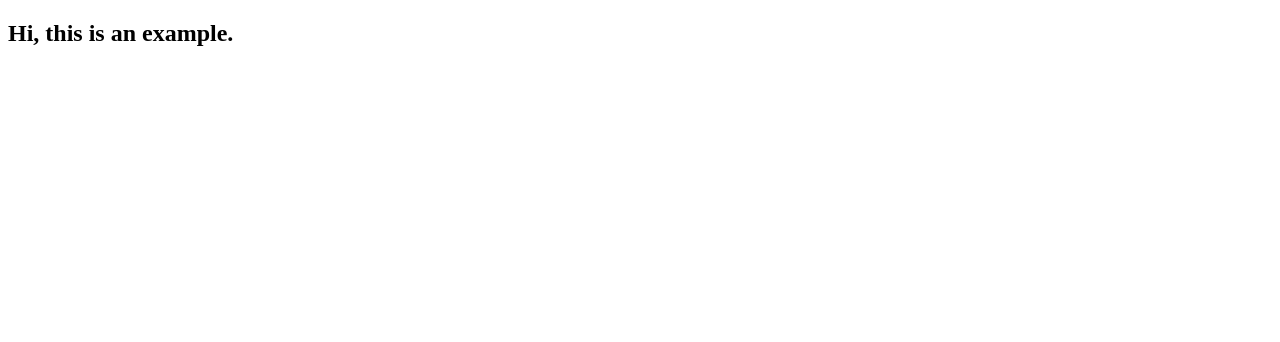
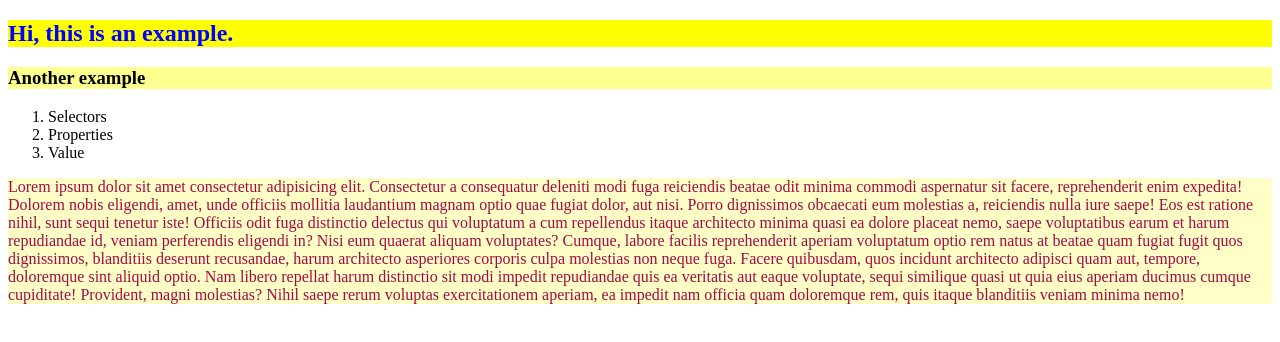
Before and after one commit to LJ-Coder/Task-4, a plain HTML site: page index.html in a window 1280 px wide. Drawn offline with Linux system fonts and the light colour scheme.

Commit message:
Update index.html

```diff
--- a/index.html
+++ b/index.html
@@ -5,7 +5,48 @@
     <meta name="viewport" content="width=device-width, initial-scale=1.0">
     <title>CSS style</title>
 </head>
+<style>
+    h2{
+        color: blue;
+        background-color: yellow;
+    }
+    p{
+        background-color: rgb(255, 254, 198);
+        color: rgb(161, 12, 69);
+    }
+    h3{
+        background-color: rgb(253, 255, 143);
+    }
+</style>
 <body>
     <h2>Hi, this is an example.</h2>
+    <h3>Another example</h3>
+    <ol>
+        <li>Selectors</li>
+        <li>Properties</li>
+        <li>Value</li>
+    </ol>
+    <p>
+        Lorem ipsum dolor sit amet consectetur adipisicing elit. Consectetur
+        a consequatur deleniti modi fuga reiciendis beatae odit minima commodi
+        aspernatur sit facere, reprehenderit enim expedita! Dolorem nobis
+        eligendi, amet, unde officiis mollitia laudantium magnam optio quae
+        fugiat dolor, aut nisi. Porro dignissimos obcaecati eum molestias a,
+        reiciendis nulla iure saepe! Eos est ratione nihil, sunt sequi
+        tenetur iste! Officiis odit fuga distinctio delectus qui voluptatum
+        a cum repellendus itaque architecto minima quasi ea dolore placeat
+        nemo, saepe voluptatibus earum et harum repudiandae id, veniam
+        perferendis eligendi in? Nisi eum quaerat aliquam voluptates?
+        Cumque, labore facilis reprehenderit aperiam voluptatum optio
+        rem natus at beatae quam fugiat fugit quos dignissimos, blanditiis
+        deserunt recusandae, harum architecto asperiores corporis culpa
+        molestias non neque fuga. Facere quibusdam, quos incidunt architecto
+        adipisci quam aut, tempore, doloremque sint aliquid optio. Nam
+        libero repellat harum distinctio sit modi impedit repudiandae quis
+        ea veritatis aut eaque voluptate, sequi similique quasi ut quia
+        eius aperiam ducimus cumque cupiditate! Provident, magni molestias?
+        Nihil saepe rerum voluptas exercitationem aperiam, ea impedit nam
+        officia quam doloremque rem, quis itaque blanditiis veniam minima nemo!
+    </p>
 </body>
 </html>
```
